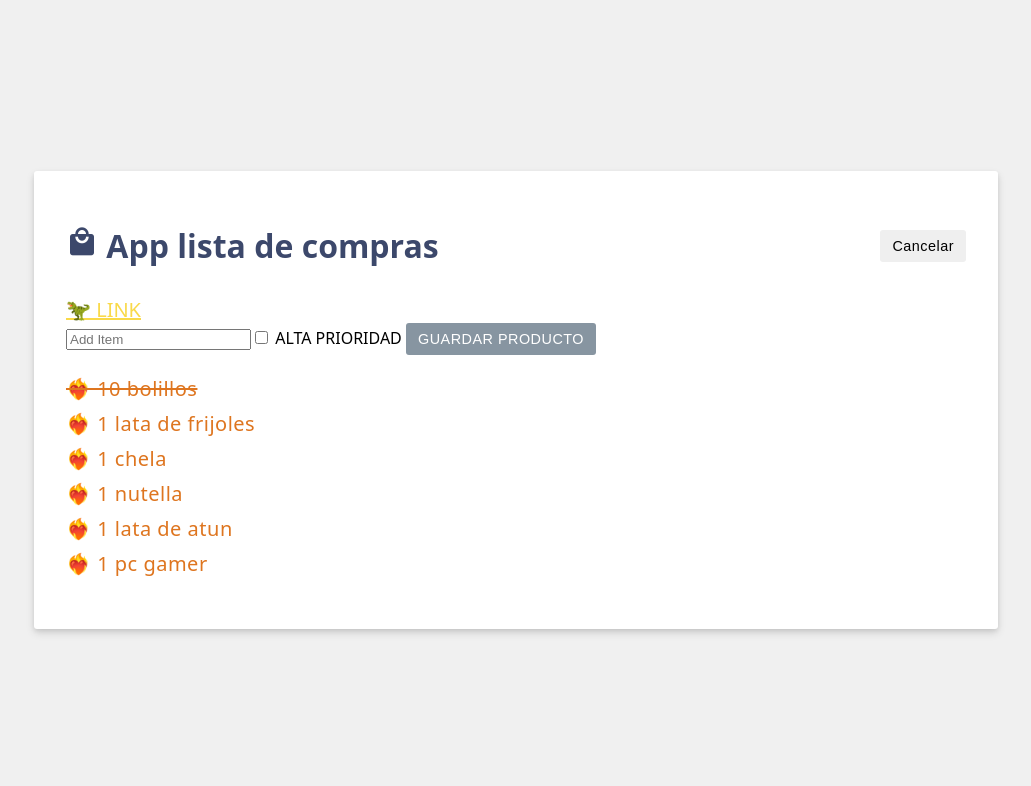
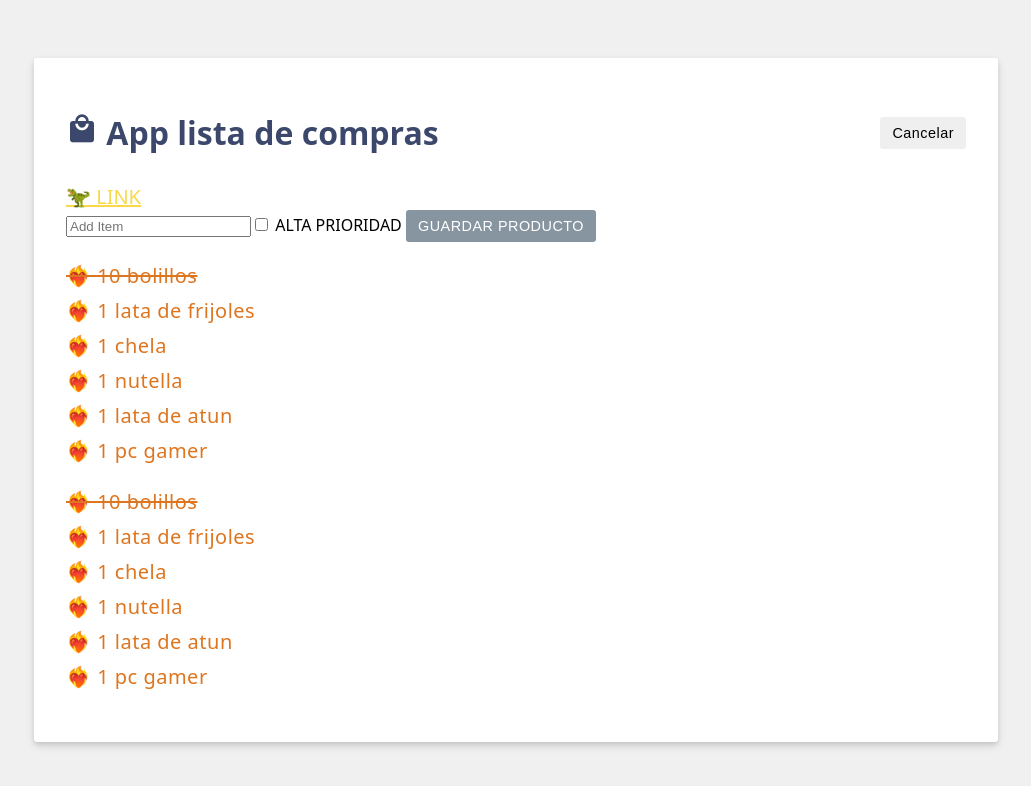
Before and after one commit to AaronAlons/DADM-2024, a Vue app: page / in a window 1280 px wide. Shown: the top 786 px of the page, without its empty margins (124-1155 px from the left). Built offline with nearby package versions, Linux system fonts and the light colour scheme.

Commit message:
S13 AGREGAMOS UNA LISTA CON ARREGLOS O DINAMICAS

```diff
--- a/src/App.vue
+++ b/src/App.vue
@@ -148,8 +148,8 @@ v-on:submit.prevent = "saveItem">
     </button>
   </form>
 <!--ul>li*3 es el lenguaje emet a usar-->
+<!--lista para objetos-->
 <ul>
-  <!--<li v-for="({id,label}, i) in items" :key="id"> {{ i+1 }} {{i%2==0?'🦖':'🛒'}} {{label}} </li>-->
         <li
         v-for="{id,label,purchased, priority}
         in items"
@@ -161,6 +161,21 @@ v-on:submit.prevent = "saveItem">
 
         <p v-if="items.length===0">🥀NO HAY ELEMENTOS EN LA LISTA🥀</p>
 </ul>
+<!--lista para arreglos-->
+<ul>
+  <!--<li v-for="({id,label}, i) in items" :key="id"> {{ i+1 }} {{i%2==0?'🦖':'🛒'}} {{label}} </li>-->
+        <li
+        v-for="{id,label,purchased, priority}
+        in items"
+        :key="id"
+
+      :class="[purchased ? 'strikeout' : '', priority ? 'priority' : '']">
+    {{ priority ? '❤️‍🔥' : '⭐' }}
+        {{label}}
+      </li>
+
+        <p v-if="items.length===0">🥀NO HAY ELEMENTOS EN LA LISTA🥀</p>
+</ul>
 </template>
 
 <style scoped>
```
